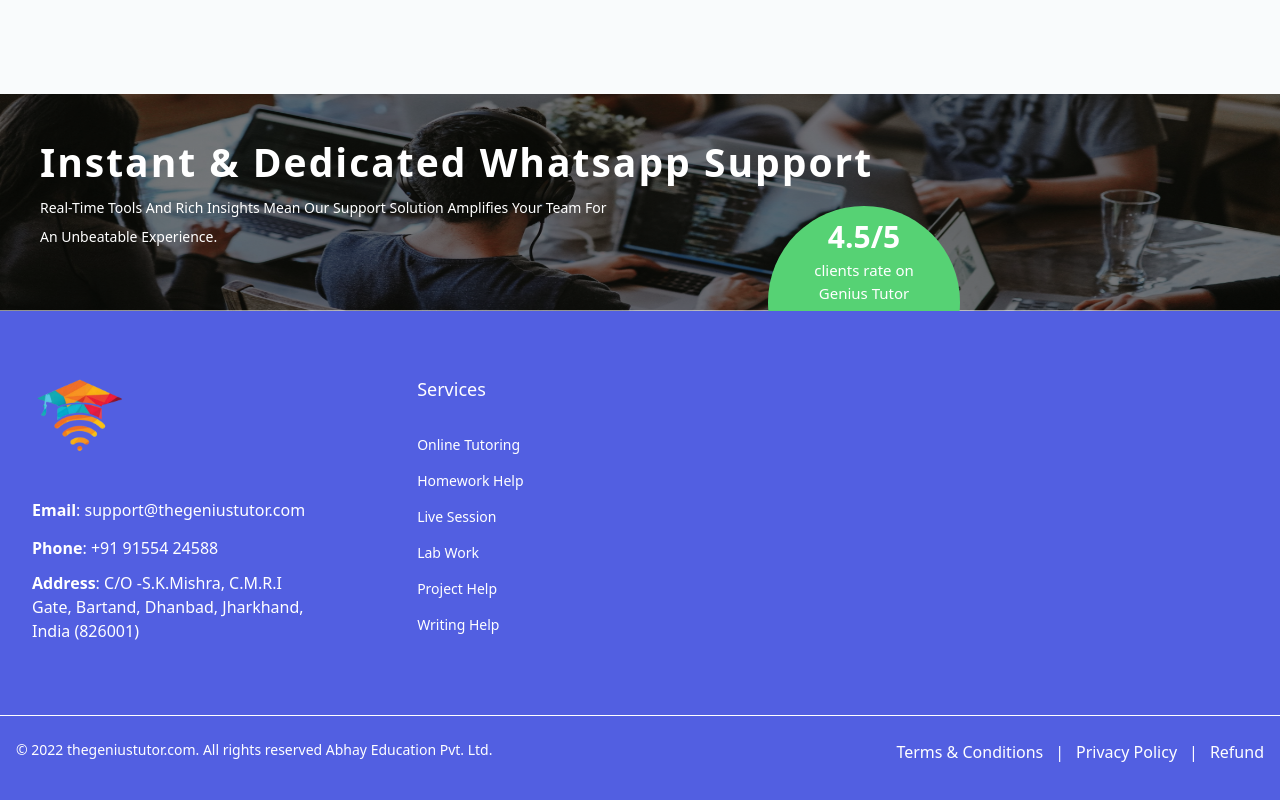
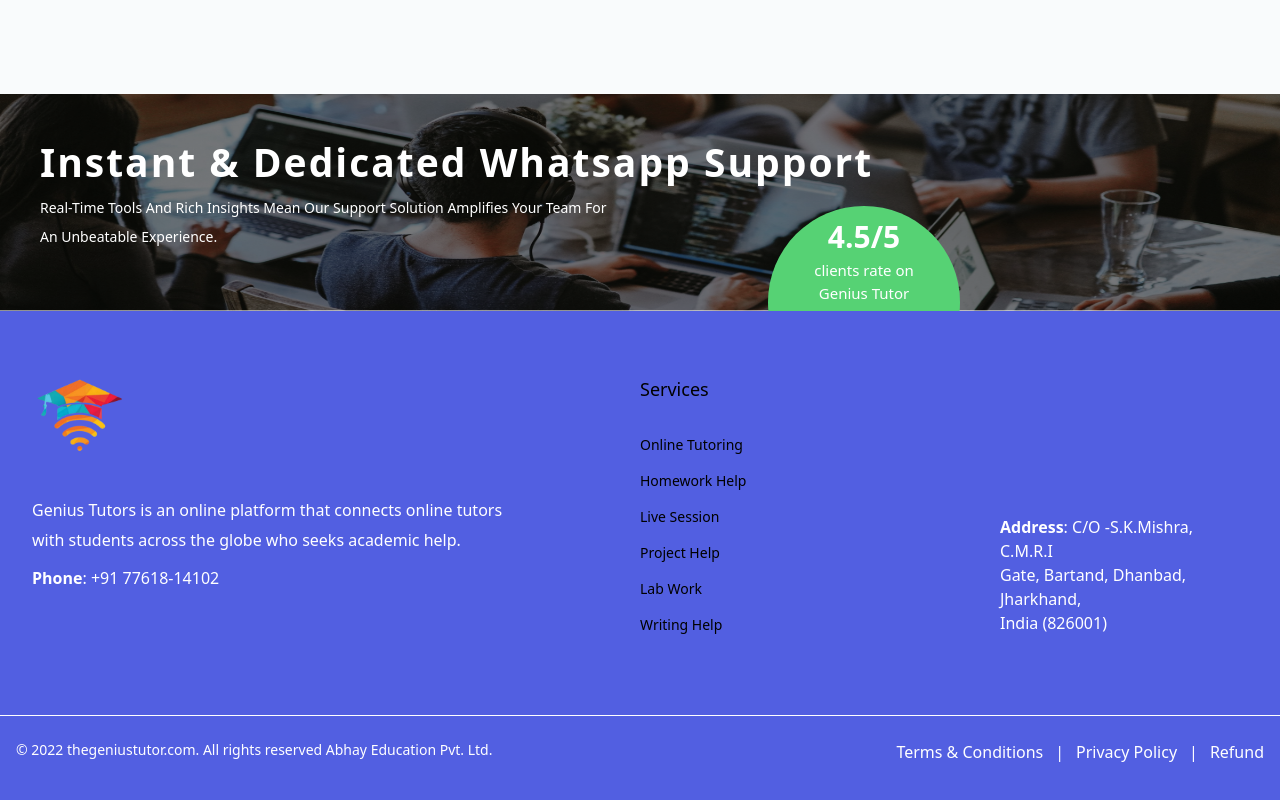
Before and after one commit to ritesh-chaudhari-aepl/tutorlancer, a React (Vite) app: page / in a window 1280 px wide. Shown: the part 4099-4899 px from the top of the page. Built offline with nearby package versions, Linux system fonts and the light colour scheme.

Commit message:
content push tutorlancer genius tutor device-13

```diff
--- a/src/pages/Footer.jsx
+++ b/src/pages/Footer.jsx
@@ -4,40 +4,44 @@
   return (
     <footer aria-label="Site Footer" className="bg-[#525FE1] text-white">
       <div className="mx-auto max-w-screen-xl px-4 pb-6 pt-16 sm:px-6 lg:px-8">
-        <div className="flex flex-col gap lg:flex-row lg:gap-28">
-          <div className="flex flex-col">
-            <div className="flex justify-center text-white sm:justify-start">
+        <div className="flex sm:items-center sm:text-center md:items-start md:text-left flex-col gap lg:flex-row lg:gap-28">
+          <div className="flex flex-col basis-1/2 ">
+            <div className="flex justify-center text-black sm:justify-start">
               {/* <span className="text-[25px] tracking-[10px] border border-white p-2">
                 LOGO
               </span> */}
-              <img src={logo} className="w-24" />
+              <img src={logo} className="w-24" alt="logo" />
             </div>
             <div className="flex flex-col mt-10 gap-2 leading-[30px] ">
-              <span className="font-inter">
-                <strong>Email</strong>: support@thegeniustutor.com
-              </span>
+              <p>
+                Genius Tutors is an online platform that connects online tutors
+                with students across the globe who seeks academic help.
+              </p>
+              {/* <span className="font-inter">
+                <strong>Email</strong>: support@thegoodgrades.com
+              </span> */}
               <span className="font-inter">
                 <strong>Phone</strong>:{" "}
-                <a href="tel:919155424588">+91 91554 24588</a>
+                <a href="tel:917761814102">+91 77618-14102</a>
               </span>
-              <span className="font-inter capitalize text-base">
+              {/* <span className="font-inter capitalize text-base">
                 <strong>Address</strong>: c/o -s.k.mishra, c.m.r.i <br />
                 gate, bartand, dhanbad, jharkhand,
                 <br /> india (826001){" "}
-              </span>
+              </span> */}
             </div>
           </div>
 
-          <div className="grid mt-10 lg:mt-0 grid-cols-1 gap-8 sm:grid-cols-2 md:grid-cols-2 lg:col-span-2 relative">
+          <div className="flex basis-1/4 flex-col mt-10 lg:mt-0 grid-cols-3 gap-2 sm:grid-cols-2 md:grid-cols-2 lg:col-span-2 relative">
             <div className="text-center sm:text-left">
-              <p className="text-lg font-medium text-gray-900">Services</p>
+              <p className="text-lg font-medium text-black">Services</p>
 
               <nav aria-label="Footer About Nav" className="mt-8">
                 <ul className="space-y-4 text-sm">
                   <li>
                     <a
-                      className="text-white transition hover:text-white/75"
-                      href="#services"
+                      className="text-black transition hover:text-black/75"
+                      href="/"
                     >
                       Online Tutoring
                     </a>
@@ -45,8 +49,8 @@
 
                   <li>
                     <a
-                      className="text-white transition hover:text-white/75"
-                      href="#services"
+                      className="text-black transition hover:text-black/75"
+                      href="/"
                     >
                       Homework Help
                     </a>
@@ -54,8 +58,8 @@
 
                   <li>
                     <a
-                      className="text-white transition hover:text-white/75"
-                      href="#services"
+                      className="text-black transition hover:text-black/75"
+                      href="/"
                     >
                       Live Session
                     </a>
@@ -63,8 +67,17 @@
 
                   <li>
                     <a
-                      className="text-white transition hover:text-white/75"
-                      href="#services"
+                      className="text-black transition hover:text-black/75"
+                      href="/"
+                    >
+                      Project Help
+                    </a>
+                  </li>
+
+                  <li>
+                    <a
+                      className="text-black transition hover:text-black/75"
+                      href="/"
                     >
                       Lab Work
                     </a>
@@ -72,17 +85,8 @@
 
                   <li>
                     <a
-                      className="text-white transition hover:text-white/75"
-                      href="#services"
-                    >
-                      Project Help
-                    </a>
-                  </li>
-
-                  <li>
-                    <a
-                      className="text-white transition hover:text-white/75"
-                      href="#services"
+                      className="text-black transition hover:text-black/75"
+                      href="/"
                     >
                       Writing Help
                     </a>
@@ -93,7 +97,26 @@
 
             <div>
               {/* mobile image */}
-              {/* <img
+              {/* <Image
+                src={phone}
+                alt="phone"
+                className="absolute lg:left-72 hidden md:block -top-72 h-96 lg:h-[30rem]"
+              /> */}
+            </div>
+          </div>
+
+          <div className="flex basis-1/4 xl:self-end flex-col mt-10 grid-cols-3 gap-2 sm:grid-cols-2 md:grid-cols-2 lg:col-span-2 relative">
+            <div className="text-center sm:text-left">
+              <span className="font-inter capitalize text-base">
+                <strong>Address</strong>: c/o -s.k.mishra, c.m.r.i <br />
+                gate, bartand, dhanbad, jharkhand,
+                <br /> india (826001){" "}
+              </span>
+            </div>
+
+            <div>
+              {/* mobile image */}
+              {/* <Image
                 src={phone}
                 alt="phone"
                 className="absolute lg:left-72 hidden md:block -top-72 h-96 lg:h-[30rem]"
```
